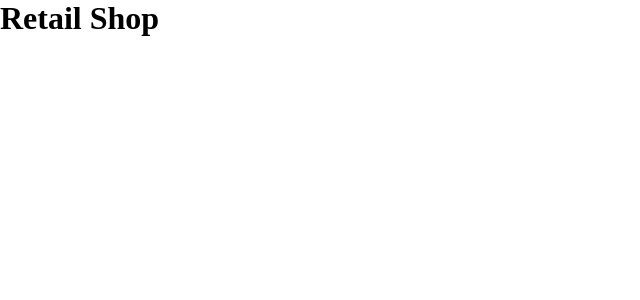
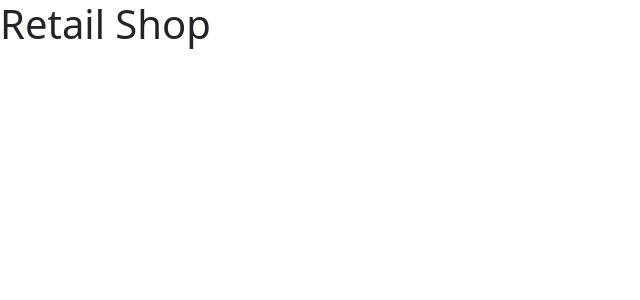
Before and after one commit to sasanthi65/wholesale-web, a React (Create React App) app in the folder client/: page / in a window 1280 px wide. Shown: the top 300 px of the page, without its empty margins (0-640 px from the left). Built offline with nearby package versions, Linux system fonts and the light colour scheme.

Commit message:
import bootstrap and fonts

```diff
--- a/client/public/index.html
+++ b/client/public/index.html
@@ -15,6 +15,7 @@
       user's mobile device or desktop. See https://developers.google.com/web/fundamentals/web-app-manifest/
     -->
     <link rel="manifest" href="%PUBLIC_URL%/manifest.json" />
+    <link href="https://cdn.jsdelivr.net/npm/bootstrap@5.3.0/dist/css/bootstrap.min.css" rel="stylesheet" integrity="sha384-9ndCyUaIbzAi2FUVXJi0CjmCapSmO7SnpJef0486qhLnuZ2cdeRhO02iuK6FUUVM" crossorigin="anonymous">
     <!--
       Notice the use of %PUBLIC_URL% in the tags above.
       It will be replaced with the URL of the `public` folder during the build.
@@ -29,6 +30,7 @@
   <body>
     <noscript>You need to enable JavaScript to run this app.</noscript>
     <div id="root"></div>
+    <script src="https://cdn.jsdelivr.net/npm/bootstrap@5.3.0/dist/js/bootstrap.bundle.min.js" integrity="sha384-geWF76RCwLtnZ8qwWowPQNguL3RmwHVBC9FhGdlKrxdiJJigb/j/68SIy3Te4Bkz" crossorigin="anonymous"></script>
     <!--
       This HTML file is a template.
       If you open it directly in the browser, you will see an empty page.
--- a/client/src/index.css
+++ b/client/src/index.css
@@ -1,5 +1,10 @@
+@import url("https://fonts.googleapis.com/css2?family=Playfair+Display:wght@700&family=Poppins:wght@300;400&display=swap");
+
 * {
   margin: 0;
   padding: 0;
   box-sizing: border-box;
 }
+
+/* font-family: 'Playfair Display', serif;
+font-family: 'Poppins', sans-serif; */
```
